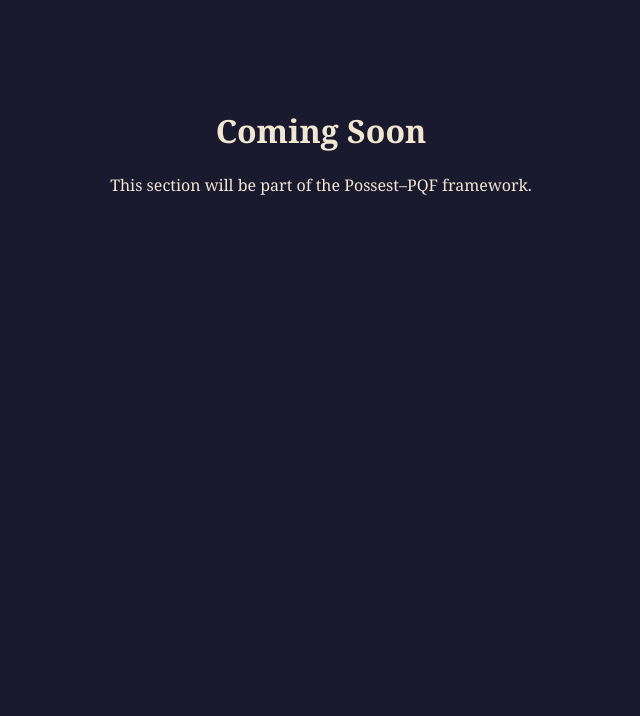
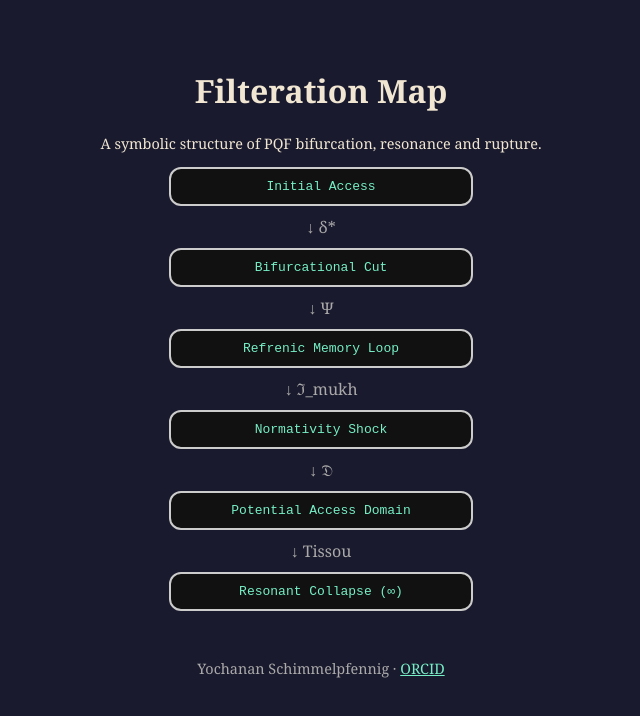
Before and after one commit to yochanan62/Possest-instytut, a plain HTML site: page filteration-map/index.html in a window 1280 px wide. Shown: the whole page, without its empty margins (319-959 px from the left). Drawn offline with Linux system fonts and the light colour scheme.

Commit message:
Add files via upload

```diff
--- a/filteration-map/index.html
+++ b/filteration-map/index.html
@@ -2,10 +2,58 @@
 <html lang="en">
 <head>
   <meta charset="UTF-8">
-  <title>Coming Soon</title>
+  <title>Filtration Map – Possest–PQF</title>
+  <meta name="viewport" content="width=device-width, initial-scale=1.0" />
+  <link rel="stylesheet" href="../style.css" />
+  <style>
+    .node {
+      text-align: center;
+      border: 2px solid #ccc;
+      border-radius: 12px;
+      padding: 10px;
+      margin: 10px auto;
+      width: 280px;
+      background-color: #111;
+      color: #76eec6;
+      font-family: monospace;
+    }
+    .arrow {
+      text-align: center;
+      color: #aaa;
+      margin: 5px 0;
+    }
+    .container {
+      max-width: 600px;
+      margin: 2rem auto;
+      padding: 1rem;
+    }
+  </style>
 </head>
-<body style="background:#1a1a2e;color:#f0e6d2;font-family:Georgia;text-align:center;padding:5rem;">
-  <h1>Coming Soon</h1>
-  <p>This section will be part of the Possest–PQF framework.</p>
+<body>
+  <div class="container">
+    <h1 style="text-align:center;">Filteration Map</h1>
+    <p style="text-align:center; font-size:0.9rem;">A symbolic structure of PQF bifurcation, resonance and rupture.</p>
+
+    <div class="node">Initial Access</div>
+    <div class="arrow">↓ δ*</div>
+
+    <div class="node">Bifurcational Cut</div>
+    <div class="arrow">↓ Ψ</div>
+
+    <div class="node">Refrenic Memory Loop</div>
+    <div class="arrow">↓ ℑ_mukh</div>
+
+    <div class="node">Normativity Shock</div>
+    <div class="arrow">↓ 𝔇</div>
+
+    <div class="node">Potential Access Domain</div>
+    <div class="arrow">↓ Tissou</div>
+
+    <div class="node">Resonant Collapse (∞)</div>
+
+    <footer style="margin-top:3rem; font-size:0.9rem; color:#aaa; text-align:center;">
+      <p>Yochanan Schimmelpfennig · <a href="https://orcid.org/0009-0002-9670-9155" style="color:#76eec6;" target="_blank">ORCID</a></p>
+    </footer>
+  </div>
 </body>
 </html>
```
